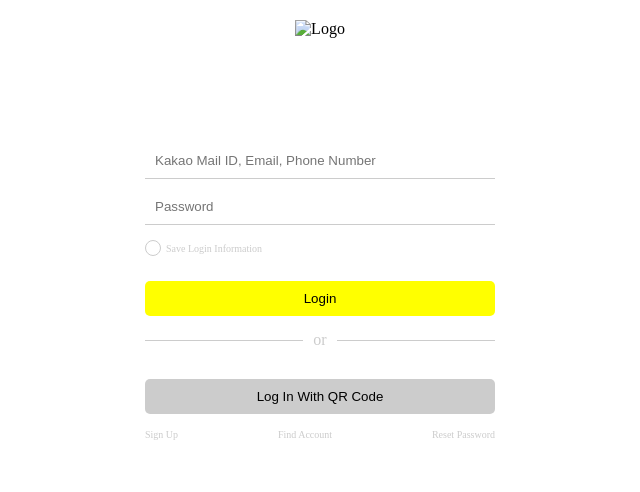
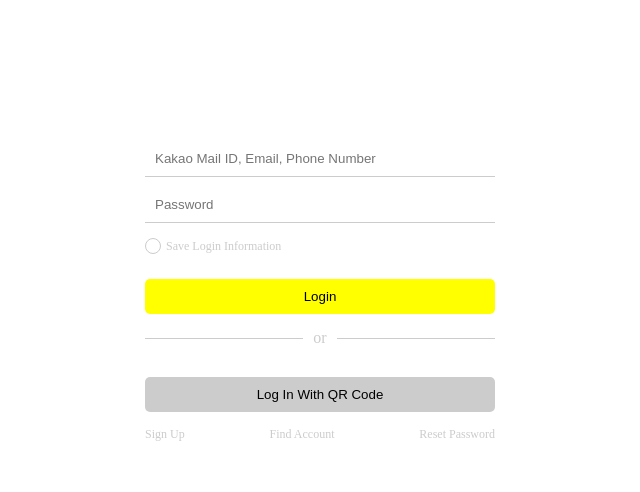
Before and after one commit to VK-con/Kakao, a plain HTML site: page index.html in a window 1280 px wide. Shown: the top 492 px of the page, 320-960 px from the left. Drawn offline with Linux system fonts and the light colour scheme.

Commit message:
Update index.html

```diff
--- a/index.html
+++ b/index.html
@@ -145,14 +145,14 @@
   background-color: #cccccc;
 }
   .small-font {
-  font-size: 10px; /* Adjust the font size as needed */
+  font-size: 12px; /* Adjust the font size as needed */
   }
 
 </style>
 </head>
 <body>
   <div class="logo">
-    <img src="YOUR_IMAGE_URL" alt="Logo">
+    <img src="YOUR_IMAGE_URL" alt="">
   </div>
   <div class="container">
     <input class="login-input" type="text" placeholder="Kakao Mail ID, Email, Phone Number">
```
